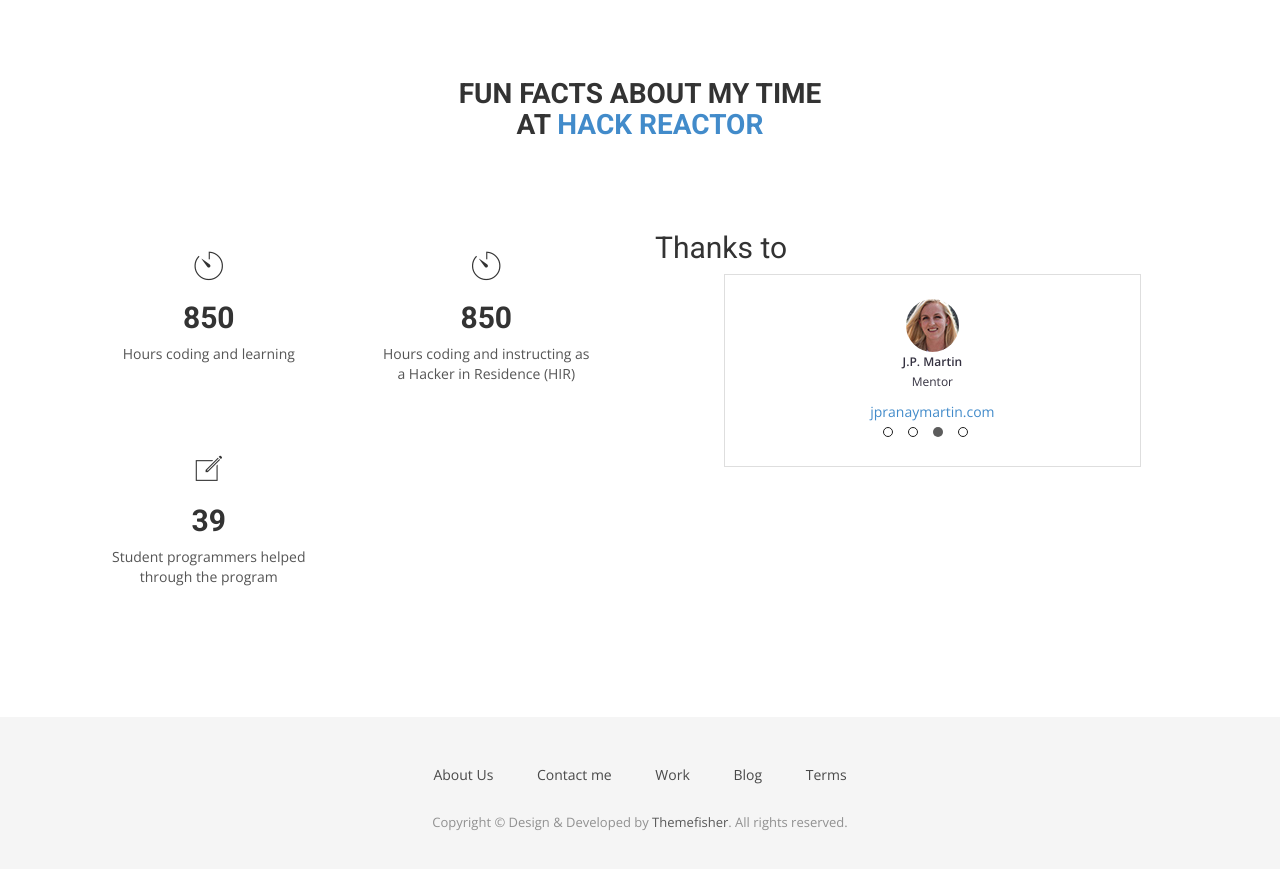
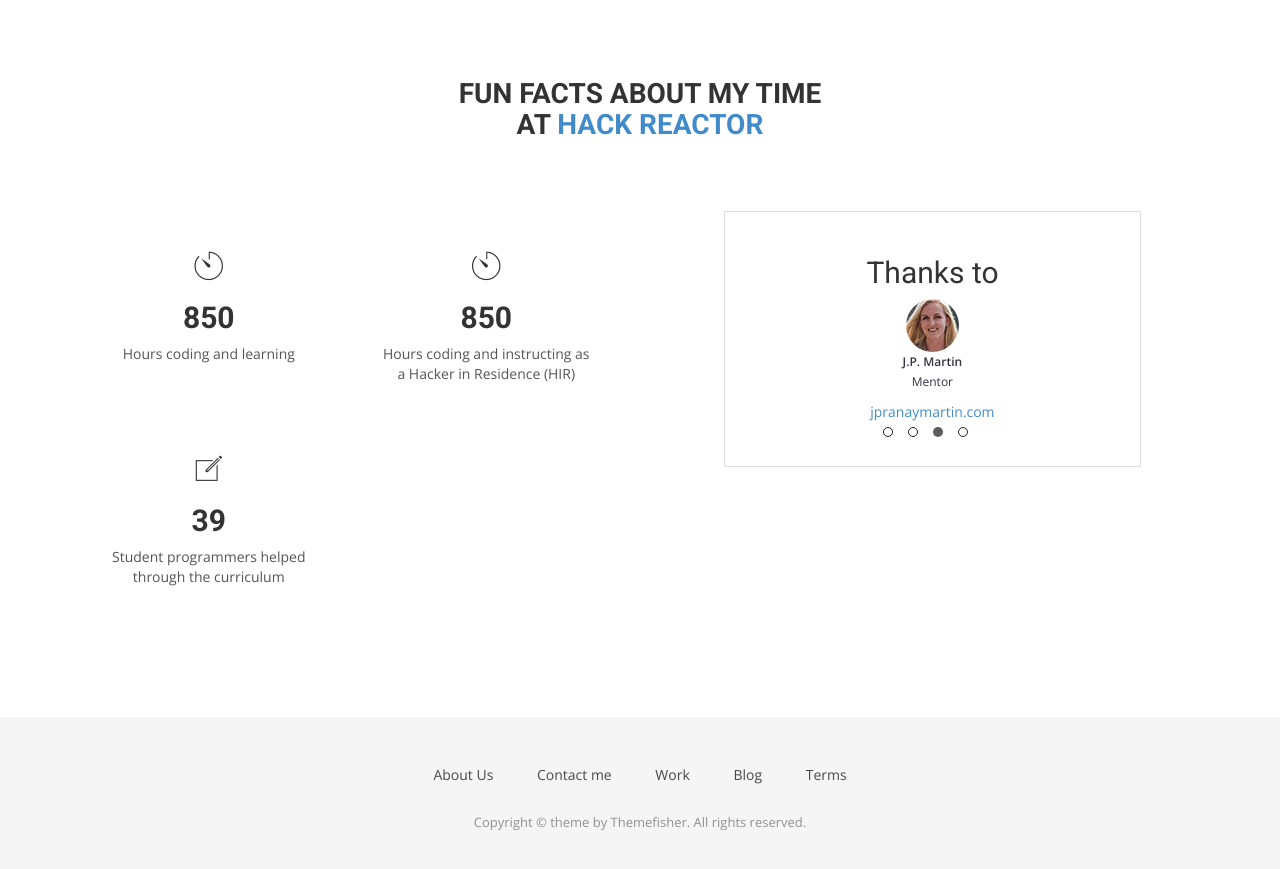
Before and after one commit to jimmy-james/jimmy-james.github.io, a Jekyll site: the page built from index.html, in a window 1280 px wide and 900 px high, scrolled down 2540 px. Shown: the top 869 px of the window. Built offline with Jekyll 4.4.1, drawn with Linux system fonts in a browser that asks for light colours; nearby versions of some CDN libraries; some web fonts are replaced.

Commit message:
refactor

```diff
--- a/_includes/footer.html
+++ b/_includes/footer.html
@@ -12,7 +12,7 @@
             <li><a href="#">Terms</a></li>
           </ul>
         </div>
-        <p>Copyright &copy; Design &amp; Developed by <a href="http://www.themefisher.com">Themefisher</a>. All rights reserved.</p>
+        <p>Copyright &copy; theme by Themefisher. All rights reserved.</p>
       </div>
     </div>
   </div>
--- a/index.html
+++ b/index.html
@@ -101,15 +101,15 @@
               <div class="block">
                 <i class="ion-ios-compose-outline"></i>
                 <h4 class="counter">39</h4>
-                <span>Student programmers helped<br>through the program</span>
+                <span>Student programmers helped<br>through the curriculum</span>
               </div>
             </li>
           </ul>
         </div>
       </div>
       <div class="col-md-6">
-        <h2>Thanks to</h2>
         <div class="testimonial-carousel">
+          <h2>Thanks to</h2>
           <div id="testimonial-slider" class="owl-carousel">
             <div>
               <div class="user">
```
